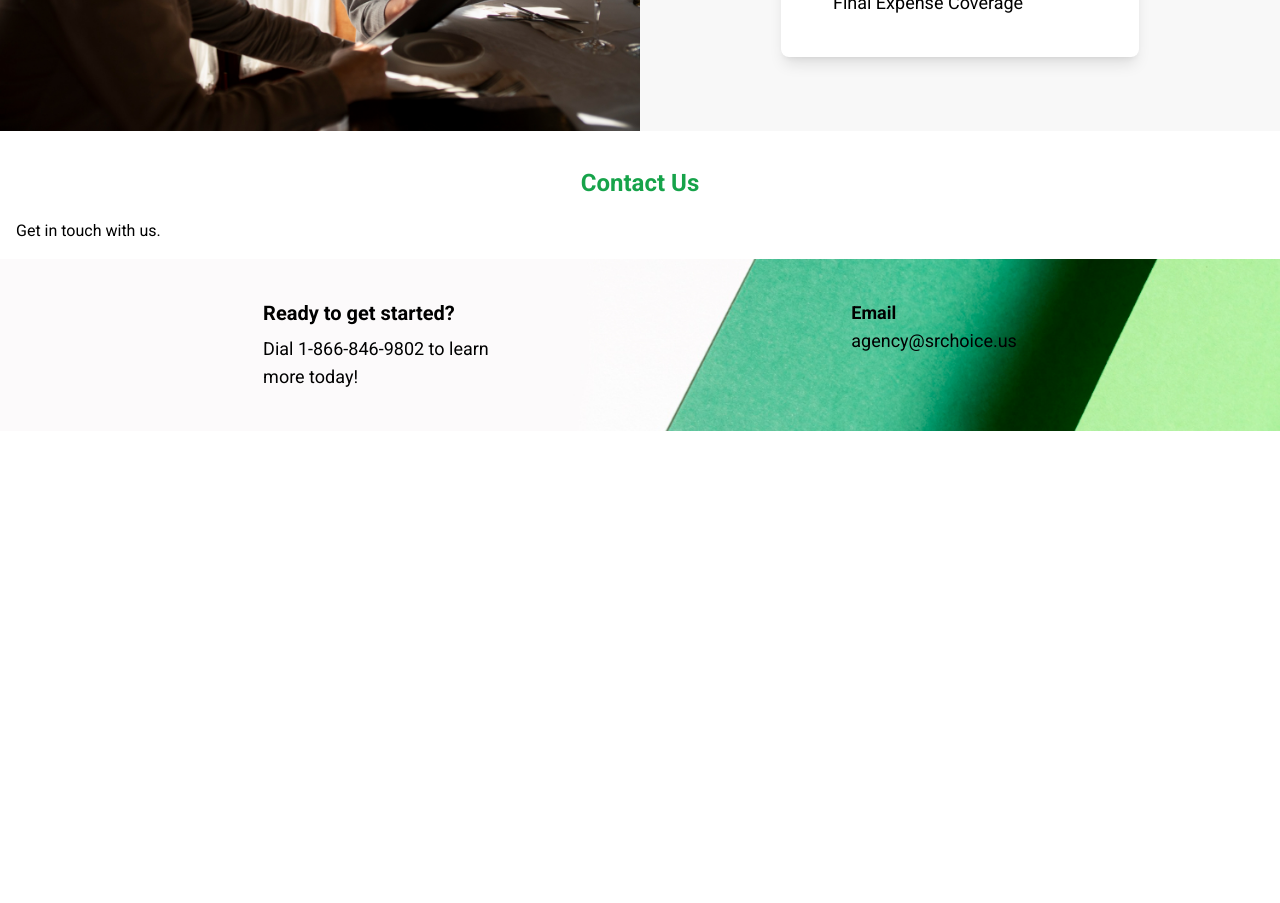
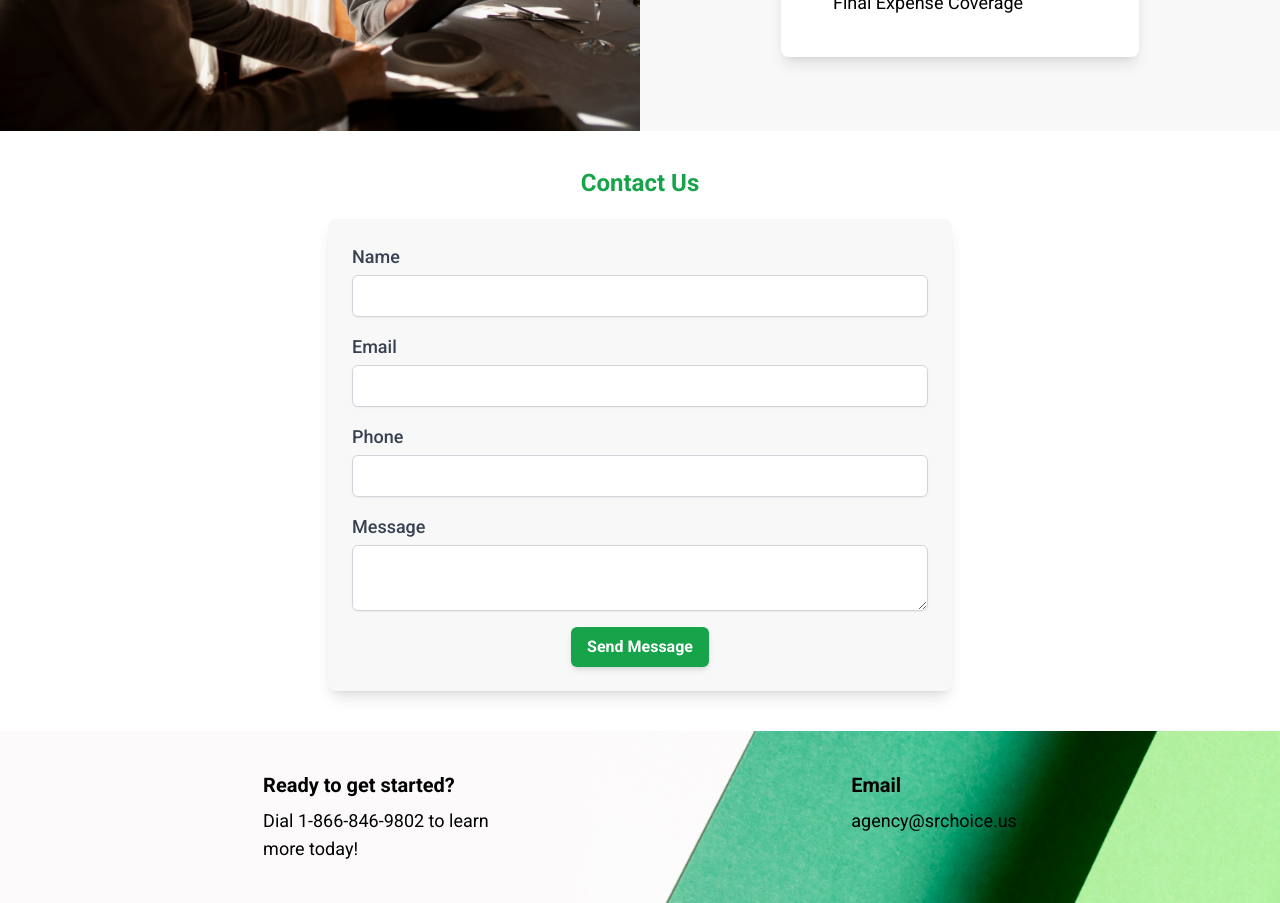
Before and after one commit to aidenmayoros/senior_choice_insurance, a React (Vite) app: page /contact in a window 1280 px wide. Shown: the part 1520-2423 px from the top of the page. Before the commit the page ends 1951 px from the top, so only its background shows below. Built offline with nearby package versions, Linux system fonts and the light colour scheme.

Commit message:
Contact us form created

```diff
--- /dev/null
+++ b/src/components/ContactForm.tsx
@@ -0,0 +1,107 @@
+import React, { useState } from 'react';
+
+const ContactForm: React.FC = () => {
+	const [formData, setFormData] = useState({
+		name: '',
+		email: '',
+		phone: '',
+		message: '',
+	});
+
+	const handleChange = (
+		e: React.ChangeEvent<HTMLInputElement | HTMLTextAreaElement>
+	) => {
+		setFormData({ ...formData, [e.target.name]: e.target.value });
+	};
+
+	const handleSubmit = (e: React.FormEvent<HTMLFormElement>) => {
+		e.preventDefault();
+		// Handle form submission below
+		console.log('Form submitted', formData);
+		setFormData({
+			name: '',
+			email: '',
+			phone: '',
+			message: '',
+		});
+	};
+
+	return (
+		<div className='bg-[#F8F8F8] p-6 rounded-lg shadow-lg lg:w-1/2 mx-auto'>
+			<form onSubmit={handleSubmit} className='space-y-4'>
+				<div>
+					<label
+						htmlFor='name'
+						className='block text-lg font-medium text-gray-700'>
+						Name
+					</label>
+					<input
+						type='text'
+						id='name'
+						name='name'
+						value={formData.name}
+						onChange={handleChange}
+						required
+						className='mt-1 block w-full p-2 border border-gray-300 rounded-md shadow-sm focus:ring-green-500 focus:border-green-500'
+					/>
+				</div>
+				<div>
+					<label
+						htmlFor='email'
+						className='block text-lg font-medium text-gray-700'>
+						Email
+					</label>
+					<input
+						type='email'
+						id='email'
+						name='email'
+						value={formData.email}
+						onChange={handleChange}
+						required
+						className='mt-1 block w-full p-2 border border-gray-300 rounded-md shadow-sm focus:ring-green-500 focus:border-green-500'
+					/>
+				</div>
+				<div>
+					<label
+						htmlFor='phone'
+						className='block text-lg font-medium text-gray-700'>
+						Phone
+					</label>
+					<input
+						type='tel'
+						id='phone'
+						name='phone'
+						value={formData.phone}
+						onChange={handleChange}
+						required
+						className='mt-1 block w-full p-2 border border-gray-300 rounded-md shadow-sm focus:ring-green-500 focus:border-green-500'
+					/>
+				</div>
+				<div>
+					<label
+						htmlFor='message'
+						className='block text-lg font-medium text-gray-700'>
+						Message
+					</label>
+					<textarea
+						id='message'
+						name='message'
+						value={formData.message}
+						onChange={handleChange}
+						required
+						className='mt-1 block w-full p-2 border border-gray-300 rounded-md shadow-sm focus:ring-green-500 focus:border-green-500'
+					/>
+				</div>
+				<div className='text-center'>
+					<button
+						type='submit'
+						className='w-full md:w-auto px-4 py-2 bg-green-600 text-white font-semibold rounded-md shadow-md hover:bg-green-700 transition duration-300'>
+						Send Message
+					</button>
+				</div>
+			</form>
+		</div>
+	);
+};
+
+export default ContactForm;
--- a/src/components/ContactUs.tsx
+++ b/src/components/ContactUs.tsx
@@ -1,12 +1,13 @@
 import React from 'react';
+import ContactForm from './ContactForm';
 
 const ContactUs: React.FC = () => {
 	return (
-		<div className='p-4'>
+		<div className='p-4 pb-10'>
 			<h1 className='text-xl lg:text-2xl font-bold text-center pt-5 pb-5 text-green-600'>
 				Contact Us
 			</h1>
-			<p>Get in touch with us.</p>
+			<ContactForm />
 		</div>
 	);
 };
--- a/src/components/Footer.tsx
+++ b/src/components/Footer.tsx
@@ -16,7 +16,7 @@ const Footer: React.FC = () => {
 						</p>
 					</div>
 					<div>
-						<h2 className='text-lg font-bold'>Email</h2>
+						<h2 className='text-3xl md:text-xl font-bold mb-2'>Email</h2>
 						<p className='text-lg'>agency@srchoice.us</p>
 					</div>
 				</div>
```
